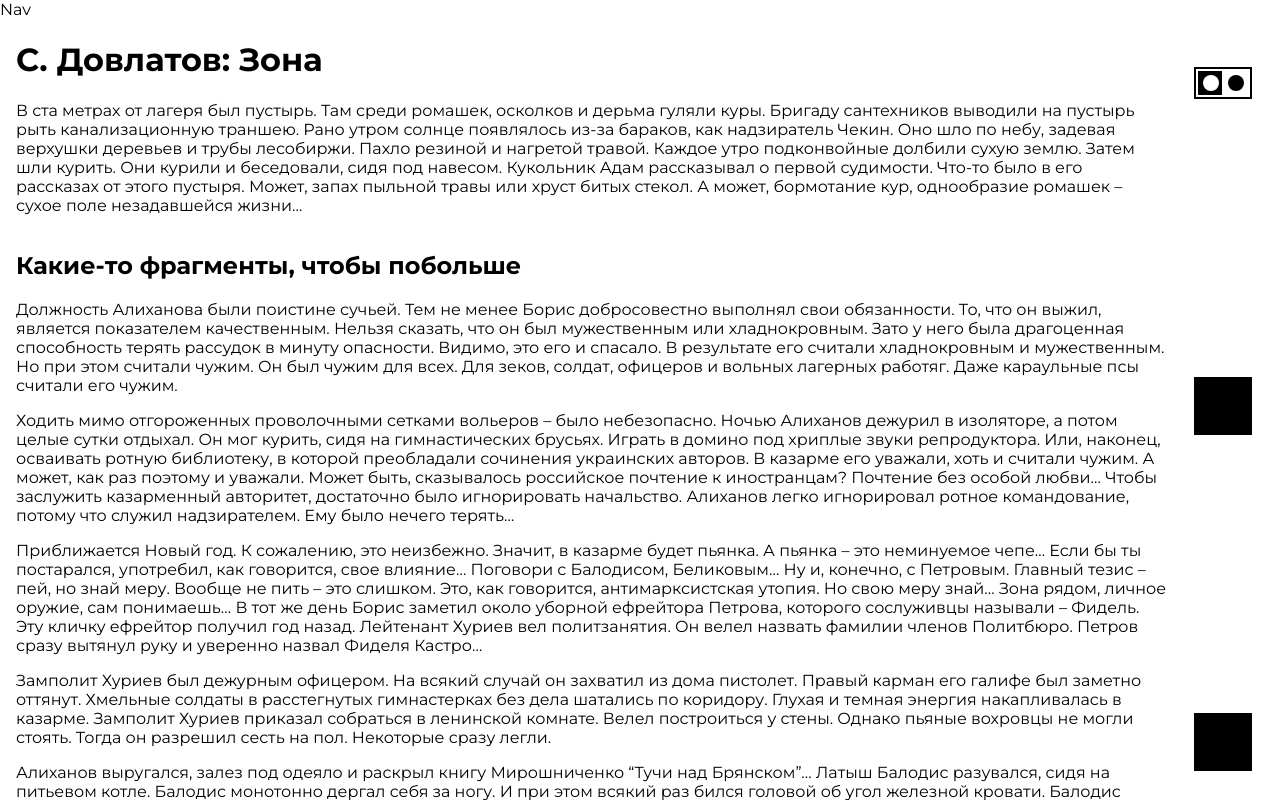
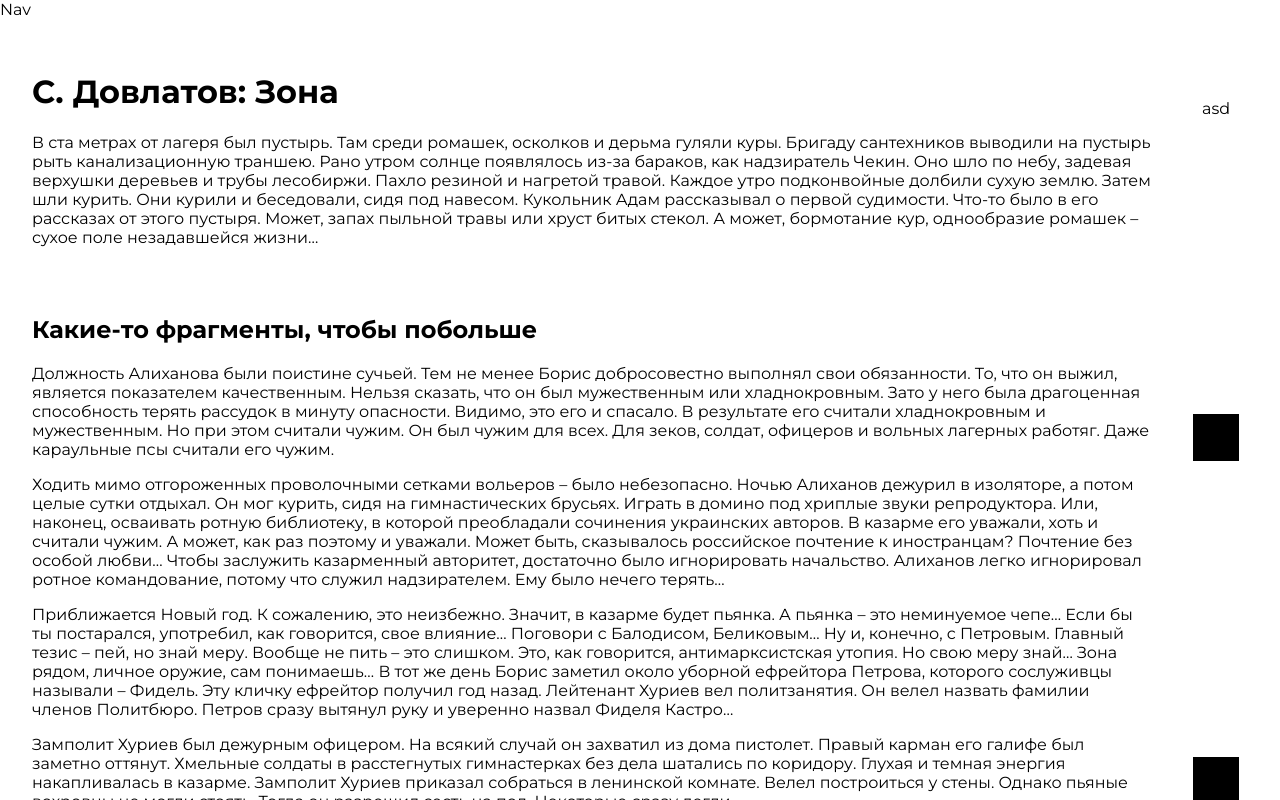
Before and after one commit to 51ned/2024_aurora, a Next.js app: page / in a window 1280 px wide. Shown: the top 800 px of the page. Built offline with nearby package versions, Linux system fonts and the light colour scheme; no server answers.

Commit message:
base layout styles # 5

```diff
--- a/next.config.mjs
+++ b/next.config.mjs
@@ -8,8 +8,8 @@ const nextConfig = {
         source: '/:path*',
         headers: [
           {
-            key: 'Accept-CH',
-            value: 'Sec-CH-Prefers-Color-Scheme'
+            key: 'accept-ch',
+            value: 'sec-ch-prefers-color-scheme'
           }
         ]
       }
--- a/public/styles/geometry.css
+++ b/public/styles/geometry.css
@@ -1,4 +1,5 @@
 :root {
+  --base: clamp(2px, .3vw, 4px);
   --base-indent: clamp(12px, 2.5vw, 48px);
 
   --l-indent: calc(var(--base-indent) / 2);
--- a/public/styles/layout.css
+++ b/public/styles/layout.css
@@ -1,24 +1,12 @@
-:root {
-  --layout-max-width: 1920px;
-  --layout-min-width: 360px;
-
-  --layout-cols-num: 15;
-
-  --layout-max-col-width: calc(var(--layout-max-width) / var(--layout-cols-num));
-  --layout-min-col-width: calc(var(--layout-min-width) / var(--layout-cols-num));
-
-  --layout-pref-col-width: minmax(var(--layout-min-col-width), var(--layout-max-col-width));
-}
-
 body {
   display: grid;
-  gap: 0 var(--l-indent);
+  gap: var(--base-indent);
   grid-template-columns:
-    [fullbleed-start] minmax(var(--base-indent), 1fr)
-    [leftbar-start] repeat(2, var(--layout-pref-col-width))
-    [leftbar-end content-start] repeat(12, var(--layout-pref-col-width))
-    [content-end rightbar-start] var(--layout-pref-col-width)
-    [rightbar-end] minmax(var(--base-indent), 1fr) [fullbleed-end];
+    [fullbleed-start] 0
+    [leftbar-start] repeat(2, 1fr)
+    [leftbar-end content-start] repeat(12, 1fr)
+    [content-end rightbar-start] 1fr
+    [rightbar-end] 0 [fullbleed-end];
   grid-template-rows:
     [nav] min-content
     [header] min-content
@@ -26,20 +14,21 @@ body {
     [footer] min-content
     [aside] min-content;
   margin: 0;
+  max-width: 1920px;
   min-height: 100vh;
 
   @media (max-width: 1280px) {
     grid-template-columns:
       [fullbleed-start] 0
-      [content-start] repeat(12, var(--layout-pref-col-width))
-      [content-end rightbar-start] var(--layout-pref-col-width)
+      [content-start] repeat(12, 1fr)
+      [content-end rightbar-start] 1fr
       [rightbar-end] 0 [fullbleed-end];
   }
 
   @media (max-width: 960px) {
     grid-template-columns:
       [fullbleed-start] var(--base-indent)
-      [content-start] repeat(12, var(--layout-pref-col-width))
+      [content-start] repeat(12, 1fr)
       [content-end] var(--base-indent) [fullbleed-end];
   }
 }
@@ -51,9 +40,7 @@ header, main, footer {
 }
 
 header { grid-row: header; }
-
 main { grid-row: main; }
-
 footer { grid-row: footer; }
 
 nav, aside {
--- a/src/app/layout.tsx
+++ b/src/app/layout.tsx
@@ -46,7 +46,8 @@ export default async function RootLayout({
         <Nav />
 
         <Aside>
-          <ThemeToggle theme={theme} />
+          asd
+          {/* <ThemeToggle theme={theme} /> */}
         </Aside>
 
         <Footer />
--- a/src/ui/orgs/aside.module.css
+++ b/src/ui/orgs/aside.module.css
@@ -20,11 +20,6 @@
 /* temp */
 .plug1, .plug2 {
   background-color: var(--base-clr-inv);
-  height: 58px;
-  width: 58px;
-
-  @media (max-width: 960px) {
-    height: 32px;
-    width: 32px;
-  }
+  height: calc(var(--base) * 12);
+  width: calc(var(--base) * 12);
 }
```
